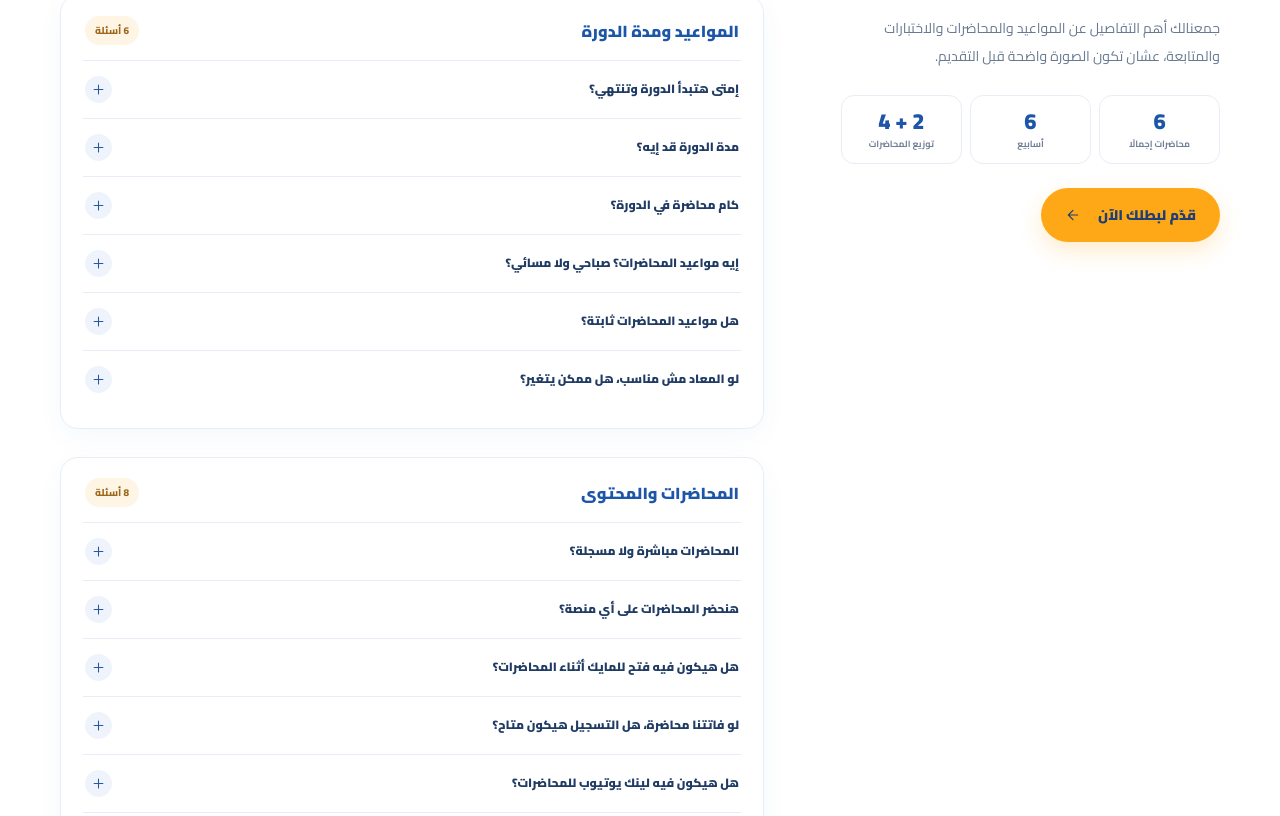
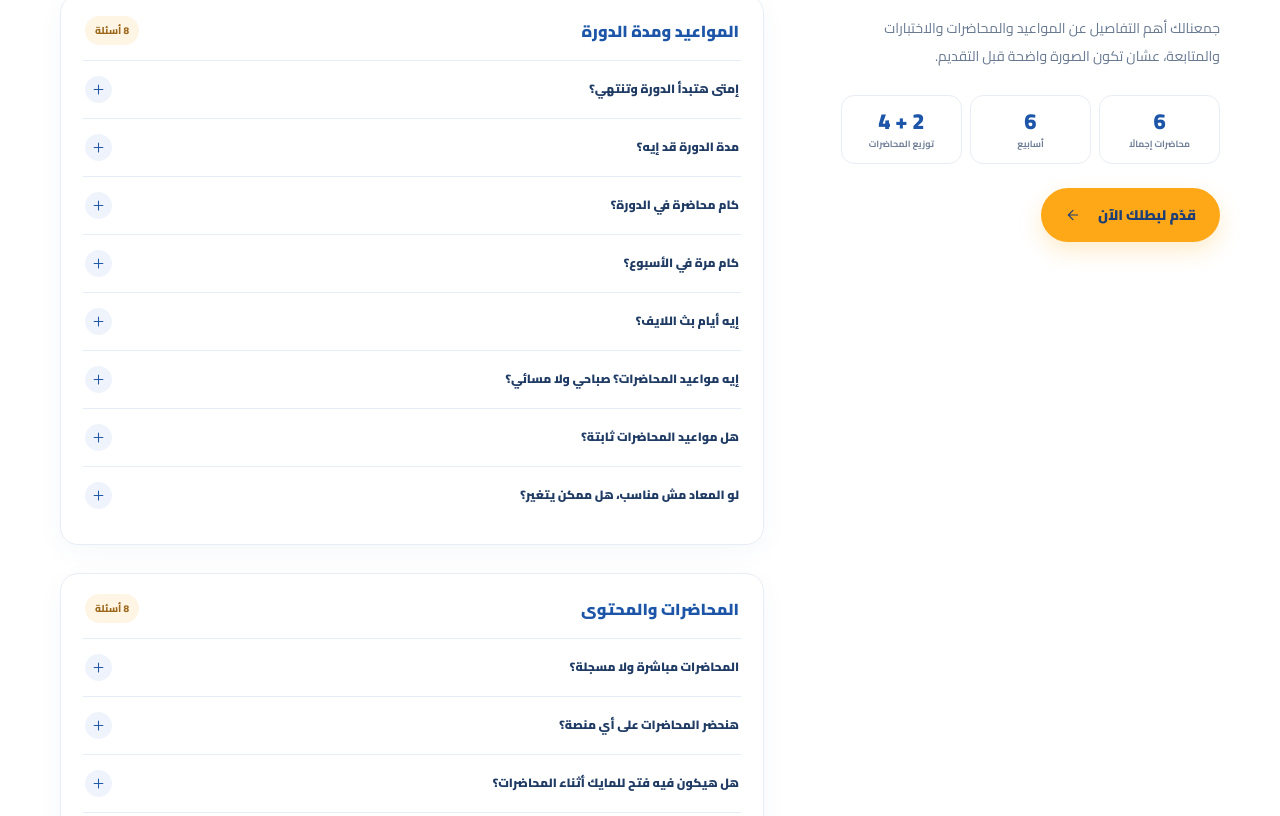
Before and after one commit to Abdo1629/nashaa-alim, a React (Vite) app: page / in a window 1280 px wide. Shown: the part 6212-7028 px from the top of the page. Built offline with nearby package versions, Linux system fonts and the light colour scheme.

Commit message:
Refine FAQ interactions and complete schedule answers

```diff
--- a/src/App.tsx
+++ b/src/App.tsx
@@ -57,6 +57,8 @@ const faqGroups = [
       { q: 'إمتى هتبدأ الدورة وتنتهي؟', a: 'يتم إبلاغ المشتركين بموعد بداية الدورة ونهايتها من خلال قنوات التواصل الرسمية.' },
       { q: 'مدة الدورة قد إيه؟', a: 'مدة الدورة 6 أسابيع.' },
       { q: 'كام محاضرة في الدورة؟', a: 'الدورة تتكوّن من 6 محاضرات إجمالًا: محاضرتان مع الشيخ علاء حامد، و4 محاضرات مع المهندس عبدالله صبري.' },
+      { q: 'كام مرة في الأسبوع؟', a: 'إجمالي الدورة 6 محاضرات على مدار 6 أسابيع، وتُرسل تفاصيل توزيع اللقاءات ومواعيدها في الجدول الرسمي للمشتركين.' },
+      { q: 'إيه أيام بث اللايف؟', a: 'أيام البث ومواعيده بتكون موضحة في جدول الدورة الثابت، ويتم إرساله للمشتركين.' },
       { q: 'إيه مواعيد المحاضرات؟ صباحي ولا مسائي؟', a: 'المحاضرات مسائية في الغالب، ويتم إرسال المواعيد المحددة للمشتركين.' },
       { q: 'هل مواعيد المحاضرات ثابتة؟', a: 'نعم، المواعيد ثابتة بإذن الله، وأي تحديث يعلنه فريق الدورة للمشتركين.' },
       { q: 'لو المعاد مش مناسب، هل ممكن يتغير؟', a: 'المواعيد المعتمدة ثابتة بإذن الله؛ لذلك يُرجى مراجعة الجدول المرسل قبل الاشتراك، والتواصل مع الإدارة في حالة وجود ظرف خاص.' },
@@ -416,7 +418,7 @@ function App() {
                 className="faq-search"
                 type="search"
                 value={faqSearch}
-                onChange={(event) => setFaqSearch(event.target.value)}
+                onChange={(event) => { setFaqSearch(event.target.value); setOpenFaq(null) }}
                 placeholder="اكتب كلمة أو سؤال..."
                 autoComplete="off"
               />
@@ -441,7 +443,7 @@ function App() {
                             >
                               <span>{item.q}</span>
                               <i className={isOpen ? 'faq-toggle-icon active' : 'faq-toggle-icon'}>
-                                <Icon name={isOpen ? 'minus' : 'plus'} size={15} />
+                                <Icon name="plus" size={15} />
                               </i>
                             </button>
                             <div id={`faq-answer-${itemId}`} className={isOpen ? 'faq-answer is-open' : 'faq-answer'} aria-hidden={!isOpen}>
```
